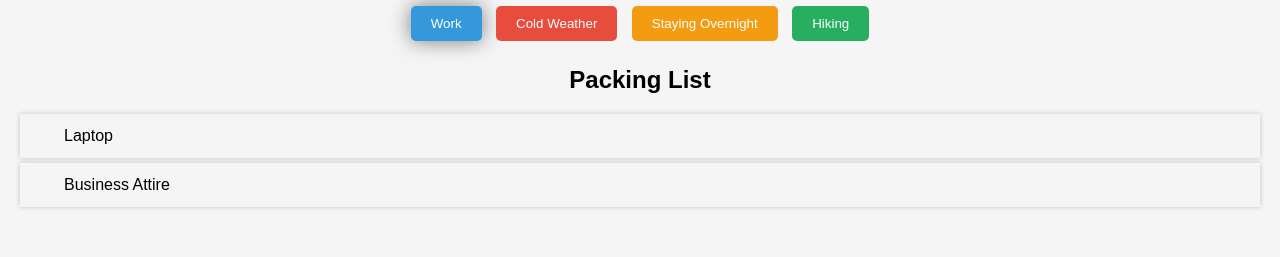
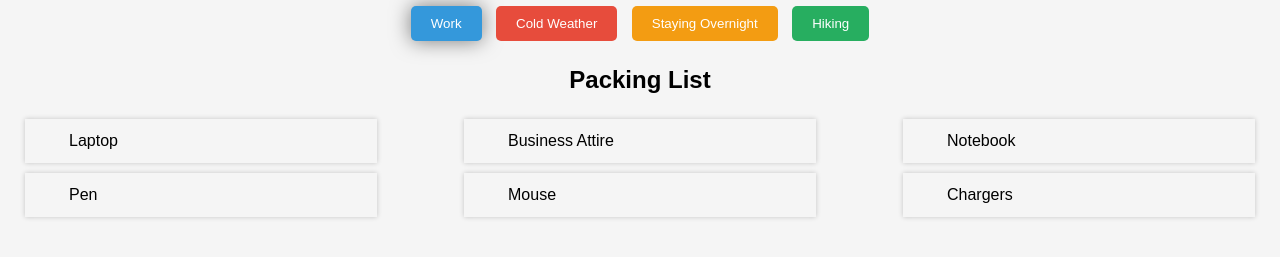
Before and after one commit to vvksh/packinglistgenerator, a plain HTML site: page index.html in a window 1280 px wide. Both pictures are taken after a click on the button "Work". Shown: the part 79-336 px from the top of the page. Drawn offline with Linux system fonts and the light colour scheme.

Commit message:
Add dynamic listing

```diff
--- a/index.html
+++ b/index.html
@@ -56,13 +56,18 @@
         ul {
             list-style-type: none;
             padding: 0;
+            display: flex;
+            flex-wrap: wrap; /* Enable flexbox wrapping */
+            justify-content: space-between; /* Add space between columns */
         }
 
         li {
+            flex: 0 0 calc(30% - 20px); /* Three columns with margin */
+            box-sizing: border-box;
             display: flex;
             align-items: center;
             padding: 10px;
-            margin: 5px 0;
+            margin: 5px;
             box-shadow: 0 0 5px rgba(0, 0, 0, 0.2);
             transition: box-shadow 0.3s ease;
         }
@@ -71,13 +76,13 @@
             margin-right: 10px;
             width: 20px;
             height: 20px;
-            border: 2px solid transparent; /* Transparent border initially */
+            border: 2px solid transparent;
             border-radius: 50%;
             display: flex;
             align-items: center;
             justify-content: center;
             cursor: pointer;
-            transition: background-color 0.3s ease, border-color 0.3s ease; /* Transition border-color */
+            transition: background-color 0.3s ease, border-color 0.3s ease;
         }
 
         .checkbox.checked {
@@ -86,7 +91,7 @@
         }
 
         .checkbox.checked::before {
-            content: '\2713'; /* Unicode checkmark character */
+            content: '\2713';
             font-size: 16px;
             color: #fff;
         }
@@ -145,10 +150,10 @@
 
         function generatePackingList() {
             const itemsByTag = {
-                work: ["Laptop", "Business Attire"],
-                coldWeather: ["Warm Jacket", "Gloves", "Hat"],
-                overnight: ["Toothbrush", "Pajamas", "Sleeping Bag"],
-                hiking: ["Hiking Boots", "Backpack", "Water Bottle"]
+                work: ["Laptop", "Business Attire", "Notebook", "Pen", "Mouse", "Chargers"],
+                coldWeather: ["Warm Jacket", "Gloves", "Hat", "Scarves", "Thermal Socks"],
+                overnight: ["Toothbrush", "Pajamas", "Sleeping Bag", "Toiletries", "Chargers"],
+                hiking: ["Hiking Boots", "Backpack", "Water Bottle", "Snacks", "Map", "First Aid Kit"]
             };
 
             const packingList = Array.from(selectedTags).flatMap(tag => itemsByTag[tag] || []);
@@ -187,12 +192,10 @@
         }
 
         function updateTagButtonStyles() {
-            // Remove 'active' class from all buttons
             document.querySelectorAll('#tagForm button').forEach(button => {
                 button.classList.remove('active');
             });
 
-            // Add 'active' class to pressed tags
             selectedTags.forEach(tag => {
                 const button = document.getElementById(tag);
                 if (button) {
```
